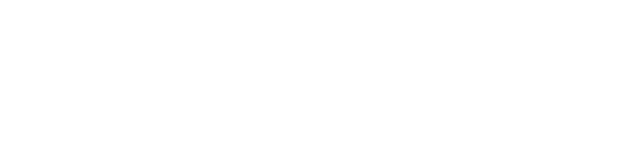
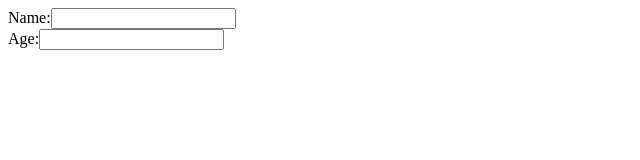
Before and after one commit to acciojob/promises-and-chains-Abhishekpatil2000, a website: page main.html in a window 1280 px wide. Shown: the whole page, without its empty margins (0-640 px from the left). Drawn offline with Linux system fonts and the light colour scheme.

Commit message:
created a submission

```diff
--- a/main.html
+++ b/main.html
@@ -7,6 +7,10 @@
 
   <body>
     <!-- write the body here -->
+	  Name:<input type="text" id="name">
+	  <br>
+
+	  Age:<input type="number" id="age">
 
     <script type="text/javascript" src="./script.js"></script>
   </body>
```
